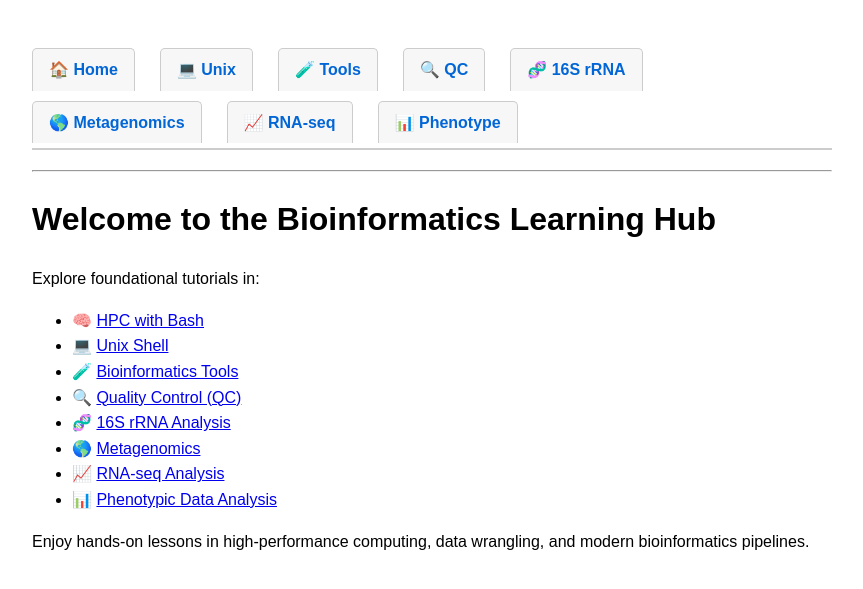
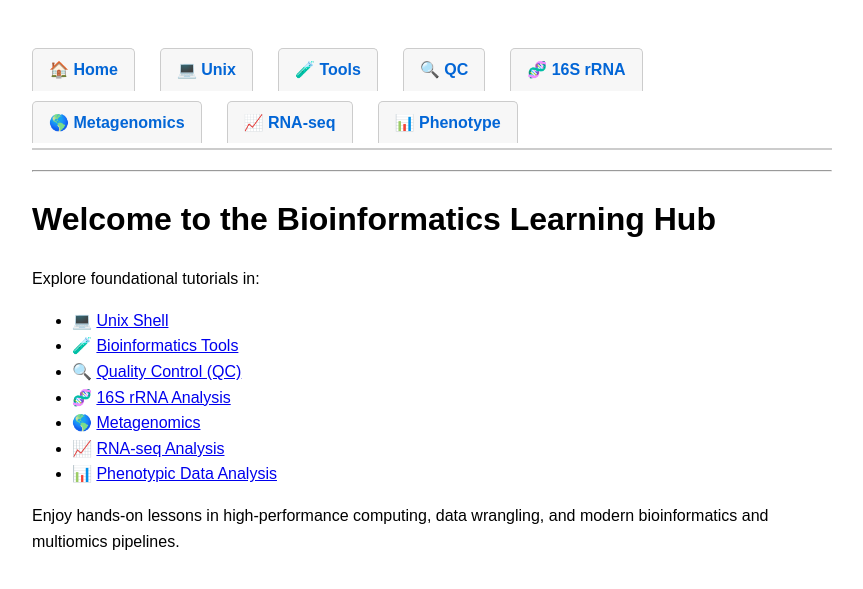
Before and after one commit to ysbajagai/bioinfo, a Jekyll site: the page built from index.md, in a window 1280 px wide. Shown: the top 589 px of the page, without its empty margins (208-1071 px from the left). Built offline with Jekyll 4.4.1, drawn with Linux system fonts in a browser that asks for light colours.

Commit message:
Update index.md

```diff
--- a/index.md
+++ b/index.md
@@ -7,7 +7,6 @@ title: Bioinformatics Learning Hub
 
 Explore foundational tutorials in:
 
-- 🧠 [HPC with Bash](./hpc)
 - 💻 [Unix Shell](./unix)
 - 🧪 [Bioinformatics Tools](./tools)
 - 🔍 [Quality Control (QC)](./qc)
@@ -16,4 +15,4 @@ Explore foundational tutorials in:
 - 📈 [RNA-seq Analysis](./rna-seq)
 - 📊 [Phenotypic Data Analysis](./phenotype)
 
-Enjoy hands-on lessons in high-performance computing, data wrangling, and modern bioinformatics pipelines.
+Enjoy hands-on lessons in high-performance computing, data wrangling, and modern bioinformatics and multiomics pipelines.
```
